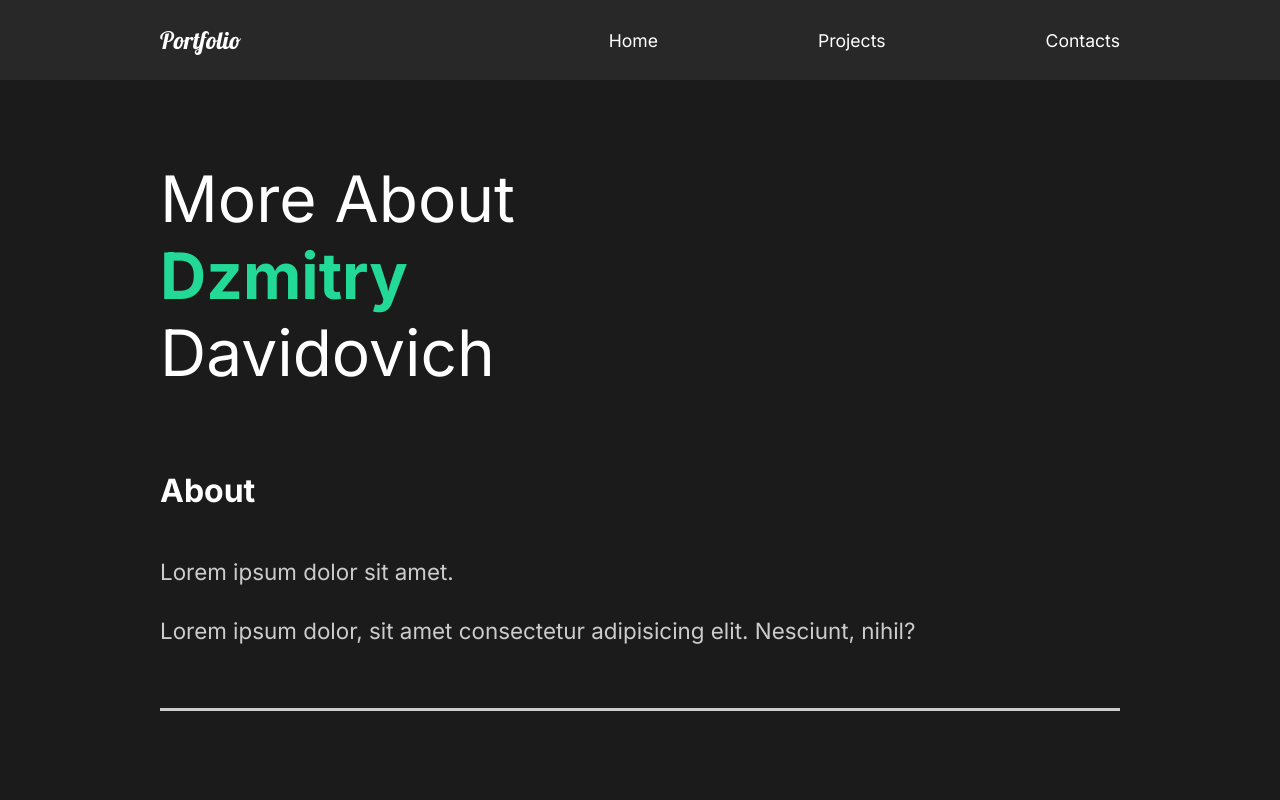
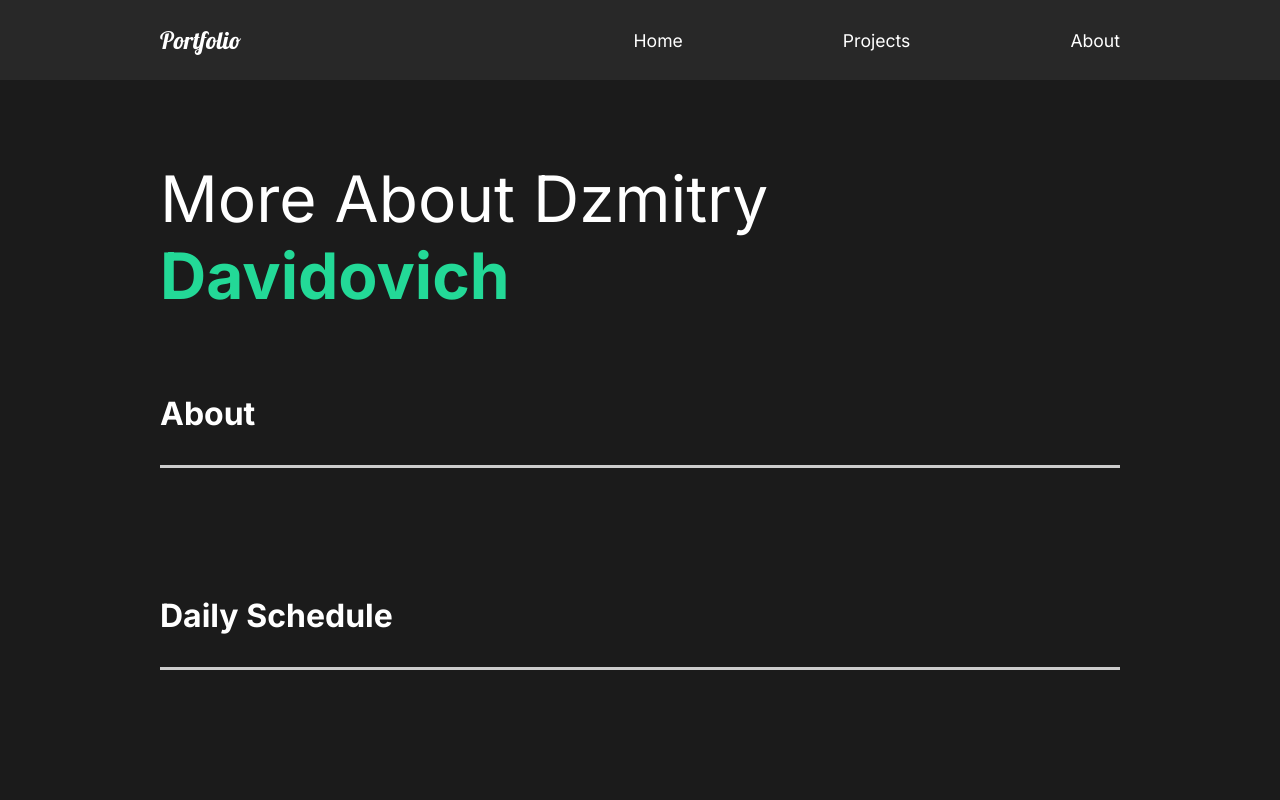
Before and after one commit to DzmitryDavid/dzmitrydavid.github.io, a React (Create React App) app: page /contacts in a window 1280 px wide. Shown: the top 800 px of the page. Built offline with nearby package versions, Linux system fonts and the light colour scheme.

Commit message:
implement useScroll hook for animation

```diff
--- a/package.json
+++ b/package.json
@@ -9,6 +9,7 @@
     "framer-motion": "^4.1.17",
     "react": "^17.0.2",
     "react-dom": "^17.0.2",
+    "react-intersection-observer": "^8.32.0",
     "react-router-dom": "^5.2.0",
     "react-scripts": "4.0.3",
     "styled-components": "^5.3.0",
--- a/src/animation.js
+++ b/src/animation.js
@@ -66,3 +66,10 @@ export const sliderContainer = {
   hidden: {opacity: 1},
   show: {opacity: 1, transition: {staggerChildren: 0.15, ease: 'easeOut'}}
 }
+
+export const scrollReveal = {
+  hidden: {opacity: 0, scale: 1.2, transition: {duration: 0.5}},
+  show: {opacity: 1,
+    scale: 1,
+    transition: { duration: 0.5}}
+}
--- a/src/components/MoreInfo.js
+++ b/src/components/MoreInfo.js
@@ -10,8 +10,8 @@ const MoreInfo = () => {
     <MoreInfoStyled>
       <h2>
         More About
-        <span>Dzmitry</span>
-        Davidovich
+        Dzmitry
+        <span>Davidovich</span>
       </h2>
       <AnimateSharedLayout>
         <Toggle title="About">
@@ -70,7 +70,7 @@ const MoreInfoStyled = styled(About)`
   .info-line {
     background: #cccccc;
     height: 0.2rem;
-    margin: 1rem 0;
+    margin: 2rem 0;
     width: 100%;
   }
   .title {
--- a/src/components/Nav.js
+++ b/src/components/Nav.js
@@ -16,7 +16,7 @@ const Nav = () => {
           <Link to="/projects">Projects</Link>
         </li>
         <li>
-          <Link to="/contacts">Contacts</Link>
+          <Link to="/contacts">About</Link>
         </li>
       </ul>
     </StyledNav>
--- a/src/components/Toggle.js
+++ b/src/components/Toggle.js
@@ -2,7 +2,7 @@ import React, {useState} from 'react'
 import {motion} from 'framer-motion';
 
 const Toggle = ({children, title}) => {
-  const [toggle, setToggle] = useState(true)
+  const [toggle, setToggle] = useState(false)
   return (
     <motion.div layout className="title" onClick={() => setToggle(!toggle)}>
       <motion.h4 layout>{title}</motion.h4>
--- /dev/null
+++ b/src/components/useScroll.js
@@ -0,0 +1,14 @@
+import {useInView} from 'react-intersection-observer';
+import { useAnimation } from 'framer-motion';
+
+export const useScroll = () => {
+  const [element, view] = useInView()
+  const controls = useAnimation({threshold: 0.5})
+  if(view) {
+    controls.start("show")
+  } else {
+    controls.start("hidden")
+
+  }
+  return [element, controls]
+}
--- a/src/pages/Projects.js
+++ b/src/pages/Projects.js
@@ -1,29 +1,35 @@
 import React from 'react';
 import styled from 'styled-components';
-
 import { Link } from 'react-router-dom';
-import { motion } from 'framer-motion';
+import { motion} from 'framer-motion';
 import { Hide } from '../styles';
+import { useScroll } from '../components/useScroll';
 import {
   pageAnimation,
   fade,
   photoAnimation,
   lineAnimation,
   slider,
-  sliderContainer
+  sliderContainer,
+  scrollReveal
+
 } from '../animation';
 
 import burger from '../img/burger.jpg';
 import chillPlayer from '../img/player.jpg';
 import movieFinder from '../img/movieFinder.jpg';
 
+
 const Projects = () => {
+  const [element, controls ] = useScroll()
   return (
     <ProjectsStyled
+
       exit="exit"
       variants={pageAnimation}
       initial="hidden"
       animate="show"
+
     >
       <motion.div variants={sliderContainer}>
 
@@ -34,8 +40,10 @@ const Projects = () => {
 
       </motion.div>
 
-      <ProjectStyled>
-        <motion.h2 variants={fade}>Burger Builder</motion.h2>
+      <ProjectStyled
+
+      >
+        <motion.h2 variants={scrollReveal}>Burger Builder</motion.h2>
         <motion.div variants={lineAnimation} className="line"></motion.div>
         <Link to="/projects/burger-builder">
           <Hide>
@@ -43,14 +51,19 @@ const Projects = () => {
           </Hide>
         </Link>
       </ProjectStyled>
-      <ProjectStyled>
+      <ProjectStyled
+      variants={fade}
+      animate={controls}
+      initial="hidden"
+      ref={element}>
         <h2>Chill Player</h2>
         <motion.div variants={lineAnimation} className="line"></motion.div>
         <Link to="/projects/chill-player">
           <img src={chillPlayer} alt="chill-player" />
         </Link>
       </ProjectStyled>
-      <ProjectStyled>
+      <ProjectStyled
+      >
         <h2>Movie Finder</h2>
         <div className="line"></div>
         <Link to="/projects/movie-finder">
@@ -70,7 +83,7 @@ const ProjectsStyled = styled(motion.div)`
     padding: 1rem 0;
   }
 `;
-const ProjectStyled = styled.div`
+const ProjectStyled = styled(motion.div)`
   padding-bottom: 10rem;
   .line {
     height: 0.5rem;
```
Also changed, not shown: 1 other file (tests, documents, lock files or other folders).
